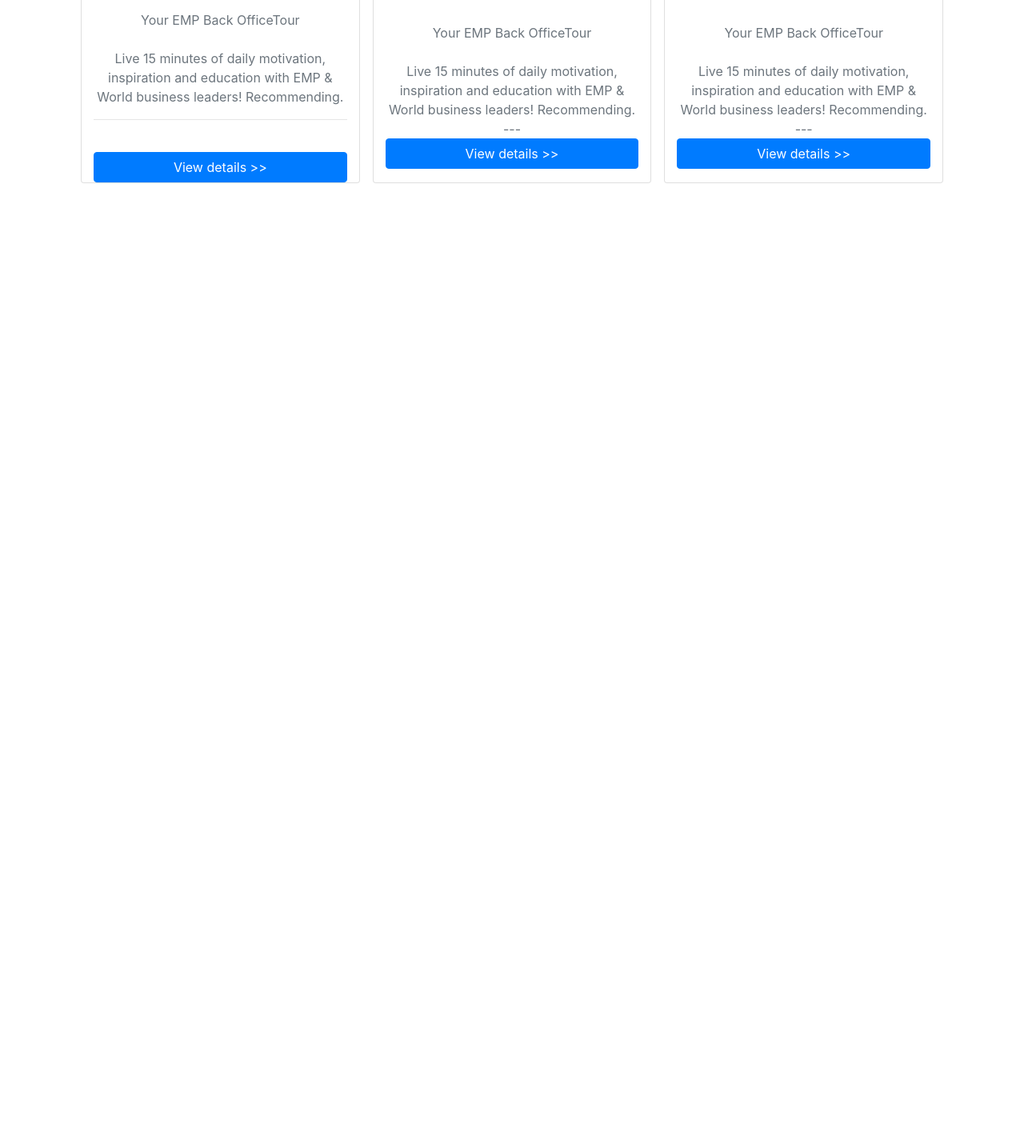
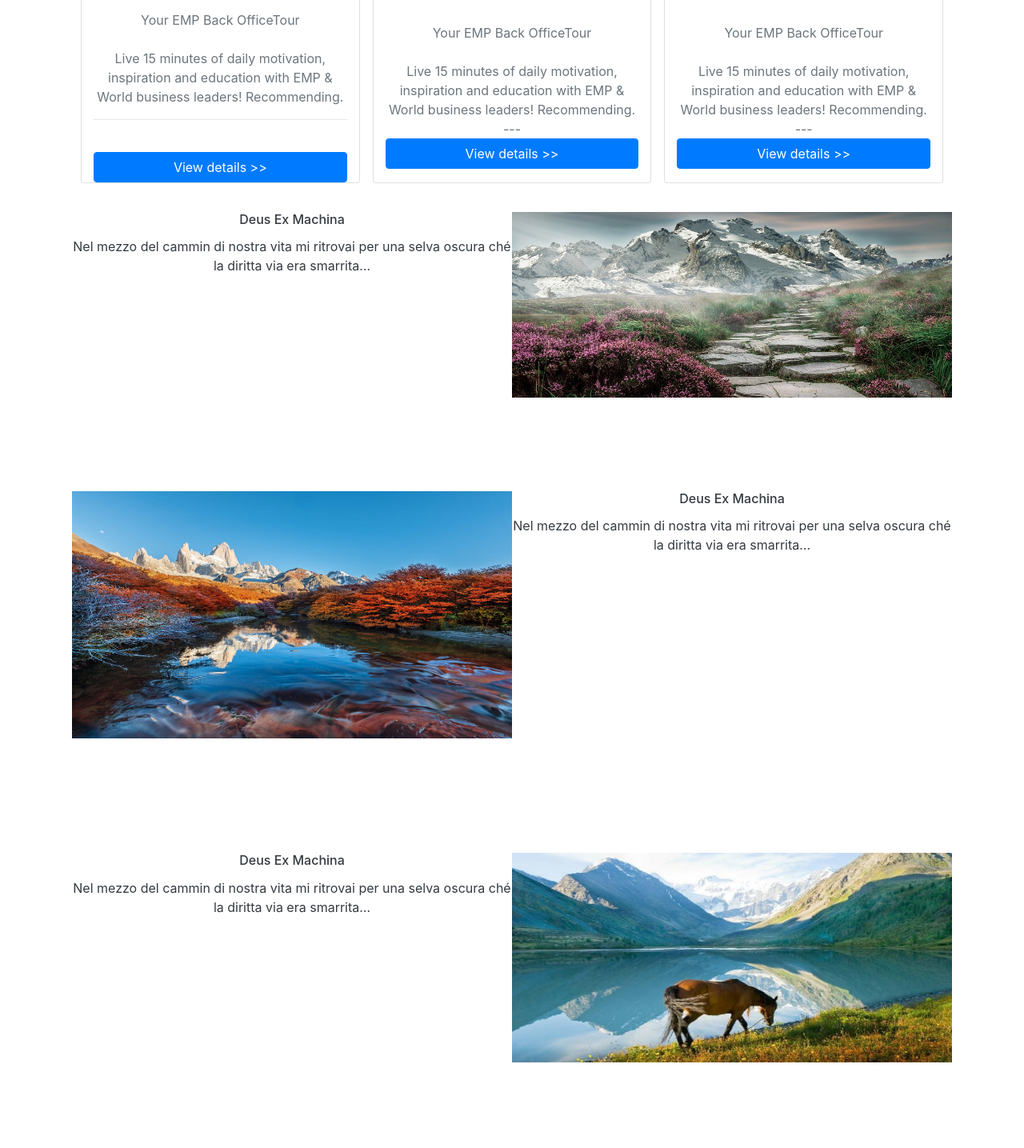
Before and after one commit to HendrikCromboom/bs-carousel, a plain HTML site: page index.html in a window 1280 px wide. Shown: the part 949-2384 px from the top of the page at 80% size. Before the commit the page ends 1194 px from the top, so only its background shows below. Drawn offline with nearby package versions, Linux system fonts and the light colour scheme.

Commit message:
made rows non interactive

```diff
--- a/index.html
+++ b/index.html
@@ -107,18 +107,26 @@
         </div>
         </div>
     </div>
-<div class="collapse" id="collapseExample">
-    <div class="card card-body">
-        Anim pariatur cliche reprehenderit, enim eiusmod high life accusamus terry richardson ad squid. Nihil anim keffiyeh helvetica, craft beer labore wes anderson cred nesciunt sapiente ea proident.
+<div class="container">
+    <div class="row">
+        <div class="card-body center-block">
+            <img src="i1.jpg" class="float-right d-block h-75 w-50">
+            <h6 class="card-title text-center text-dark">Deus Ex Machina</h6>
+            <p class="card-text text-center text-dark">Nel mezzo del cammin di nostra vita mi ritrovai per una selva oscura  ché la diritta via era smarrita…</p>
+        </div>
+        <div class="card-body center-block">
+            <img src="i2.jpg" class="float-left d-block h-75 w-50">
+            <h6 class="card-title text-center text-dark">Deus Ex Machina</h6>
+            <p class="card-text text-center text-dark">Nel mezzo del cammin di nostra vita mi ritrovai per una selva oscura  ché la diritta via era smarrita…</p>
+        </div>
+        <div class="card-body center-block">
+            <img src="i3.jpg" class="float-right d-block h-75 w-50">
+            <h6 class="card-title text-center text-dark">Deus Ex Machina</h6>
+            <p class="card-text text-center text-dark">Nel mezzo del cammin di nostra vita mi ritrovai per una selva oscura  ché la diritta via era smarrita…</p>
+        </div>
+
     </div>
-    <div class="collapse" id="collapseExample2">
-        <div class="card card-body">
-            2Anim pariatur cliche reprehenderit, enim eiusmod high life accusamus terry richardson ad squid. Nihil anim keffiyeh helvetica, craft beer labore wes anderson cred nesciunt sapiente ea proident.
-        </div>
-        <div class="collapse" id="collapseExample3">
-            <div class="card card-body">
-                3Anim pariatur cliche reprehenderit, enim eiusmod high life accusamus terry richardson ad squid. Nihil anim keffiyeh helvetica, craft beer labore wes anderson cred nesciunt sapiente ea proident.
-            </div>
+
 </div>
 
 <!-- Optional JavaScript -->
```
